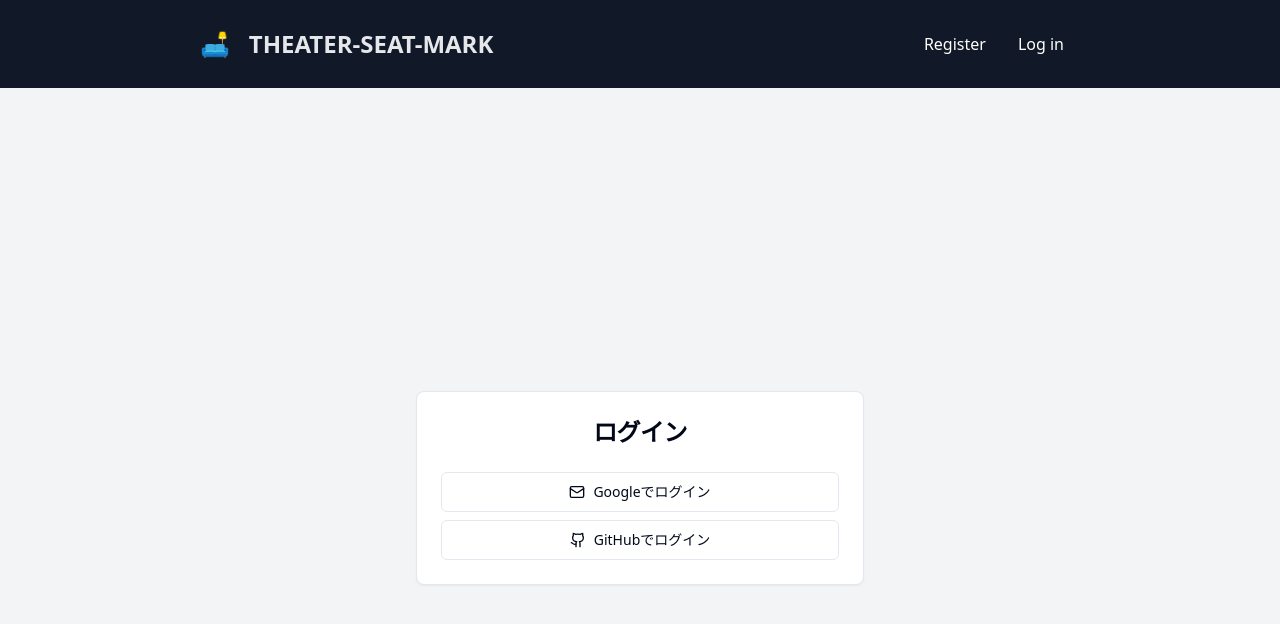
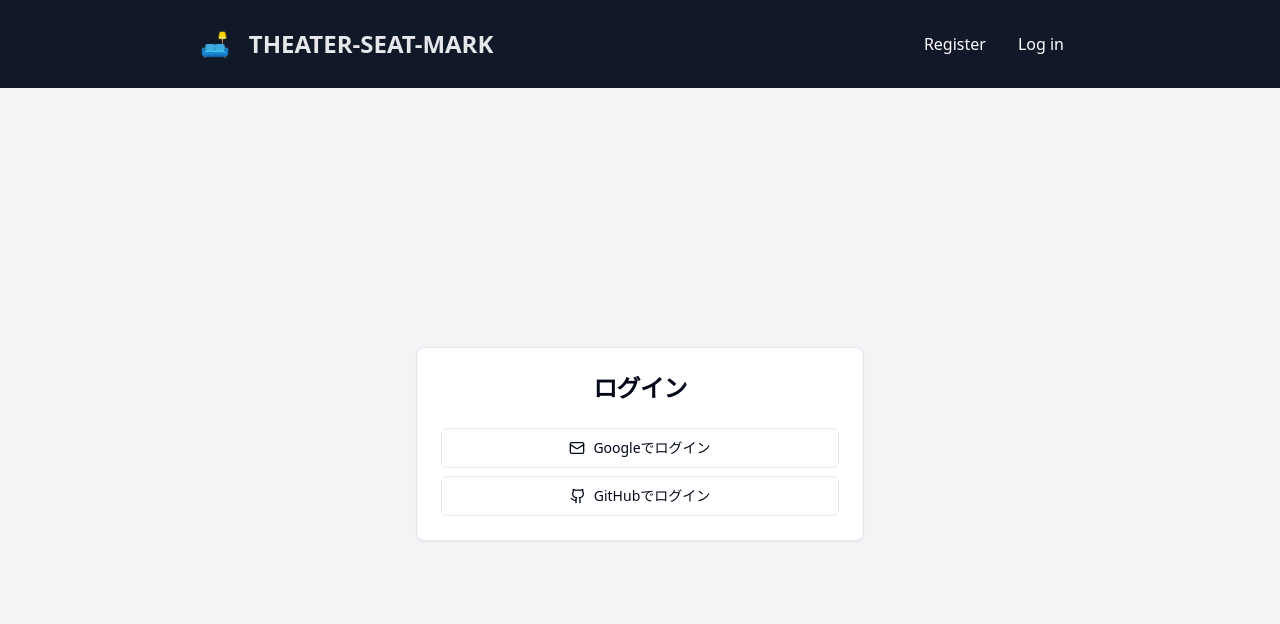
Before and after one commit to yasudaProduct/theatre-seat-mark, a Next.js app in the folder theatre-siat-mark/: page /auth/login in a window 1280 px wide. Shown: the top 624 px of the page. Built offline with nearby package versions, Linux system fonts and the light colour scheme; no server answers.

Commit message:
デザイン修正 vh指定でHeaderを考慮

```diff
--- a/theatre-siat-mark/src/pages/_app.tsx
+++ b/theatre-siat-mark/src/pages/_app.tsx
@@ -8,10 +8,12 @@ import AuthWrapper from "@/components/AuthWrapper";
 export default function App({ Component, pageProps }: AppProps) {
   return (
     <SessionProvider session={pageProps.session}>
-        <AuthWrapper>
-          <Header />
+      <AuthWrapper>
+      <div className="h-screen bg-gray-100">
+        <Header />
           <Component {...pageProps} />
-        </AuthWrapper>
+        </div>
+      </AuthWrapper>
     </SessionProvider>
   );
 }
--- a/theatre-siat-mark/src/pages/_document.tsx
+++ b/theatre-siat-mark/src/pages/_document.tsx
@@ -3,7 +3,7 @@ import { Html, Head, Main, NextScript } from "next/document";
 
 export default function Document() {
   return (
-    <Html lang="en">
+    <Html lang="ja">
       <Head />
       <body>
         <Main />
--- a/theatre-siat-mark/src/pages/auth/login.tsx
+++ b/theatre-siat-mark/src/pages/auth/login.tsx
@@ -11,7 +11,7 @@ export default function login() {
   };
 
   return (
-    <div className="flex items-center justify-center min-h-screen bg-gray-100">
+    <div className="flex items-center justify-center min-h-[calc(100vh-88px)] bg-gray-100">
       <Card className="w-full max-w-md">
         <CardHeader>
           <CardTitle className="text-2xl font-bold text-center">
--- a/theatre-siat-mark/src/pages/reviews/register-review.tsx
+++ b/theatre-siat-mark/src/pages/reviews/register-review.tsx
@@ -102,7 +102,7 @@ export default function RegisterReview() {
   }
 
   return (
-    <div className="min-h-screen bg-gray-100 flex items-center justify-center p-4">
+    <div className="bg-gray-100 flex items-center justify-center p-4">
       <Card className="w-full max-w-lg">
         <CardHeader>
           <CardTitle className="text-2xl font-bold text-center">
--- a/theatre-siat-mark/src/pages/reviews/search-reviews.tsx
+++ b/theatre-siat-mark/src/pages/reviews/search-reviews.tsx
@@ -99,7 +99,7 @@ export default function SearchReviews() {
   )
 
   return (
-    <div className="min-h-screen bg-gray-100 p-4">
+    <div className="min-h-[calc(100vh-88px)] bg-gray-100 p-4">
       <Card className="max-w-4xl mx-auto">
         <CardHeader>
           <CardTitle className="text-2xl font-bold text-center">映画館・スクリーン検索とレビュー</CardTitle>
```
